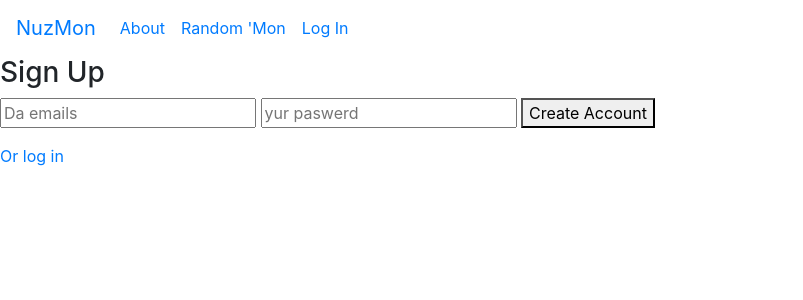
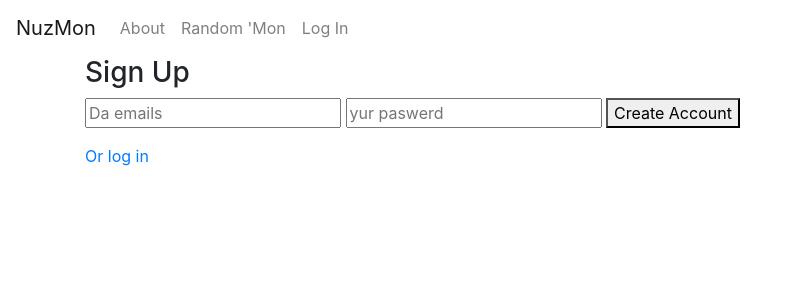
Before and after one commit to dweckerly/Nuz, a PHP site: page /index.php in a window 1280 px wide. Shown: the top 300 px of the page, without its empty margins (0-803 px from the left). Run offline with PHP 8.4, Linux system fonts and the light colour scheme; some libraries are stand-ins or nearby versions.

Commit message:
navbar styling

```diff
--- a/game/intro.g.php
+++ b/game/intro.g.php
@@ -2,7 +2,7 @@
 
 // need to set up mailing system for notifications if
 // an error occurrs at this stage...
-
+session_start();
 if(!isset($_SESSION['gid']) || !isset($_SESSION['pid'])) {
     header("Location: ../error.php?intro=nosesh");
     exit();
--- a/index.php
+++ b/index.php
@@ -3,14 +3,13 @@ include_once('layout/header.php');
 ?>
 
 <section class="main-container">
-    <div class="main-wrapper">
+    <div class="container">
         <h3>Sign Up</h3>
         <form class="signup-form" action="includes/signup.inc.php" method="POST">
             <input type="text" name="email" placeholder="Da emails">
             <input type="text" name="password" placeholder="yur paswerd">
             <button type="submit" name="submit">Create Account</button>
         </form>
-        <a href="login.php">Or log in</a>
         <?php
             if(!empty($_GET['signup'])) {
                 $suErr = $_GET['signup'];
@@ -38,6 +37,7 @@ include_once('layout/header.php');
                 }
             }
         ?>
+        <a href="login.php">Or log in</a>
     </div>
 </section>
 
--- a/layout/header.php
+++ b/layout/header.php
@@ -7,7 +7,7 @@
     <title>NuzMon</title>
 </head>
 <body>
-<nav class="navbar navbar-expand-lg">
+<nav class="navbar navbar-light navbar-expand-lg text-dark">
     <a class="navbar-brand" href="../">NuzMon</a>
     <button class="navbar-toggler" type="button" data-toggle="collapse" data-target="#navbarSupportedContent" aria-controls="navbarSupportedContent" aria-expanded="false" aria-label="Toggle navigation">
         <span class="navbar-toggler-icon"></span>
@@ -20,7 +20,7 @@
             <li class="nav-item">
                 <a class="nav-link" href="rmon.php">Random 'Mon</a>
             </li>
-            <li class="nav-item">
+            <li class="nav-item text-right">
                 <a class="nav-link" href="about.php">Log In</a>
             </li>
         </ul>
--- a/util/createGame.php
+++ b/util/createGame.php
@@ -5,7 +5,7 @@ if(!empty($_GET['gid'])) {
     if(!ctype_digit($gid)) {
         // gid passed is not all digit
         header("Location: ../index.php?g=nodig");
-        exit()
+        exit();
     } else {
         $sql = "SELECT * FROM users WHERE gameID = '$gid' AND active = '1'";
         $result = mysqli_query($conn, $sql);
```
